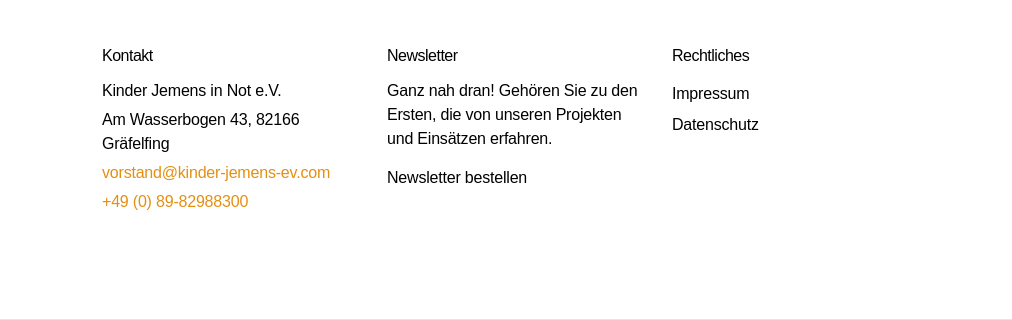
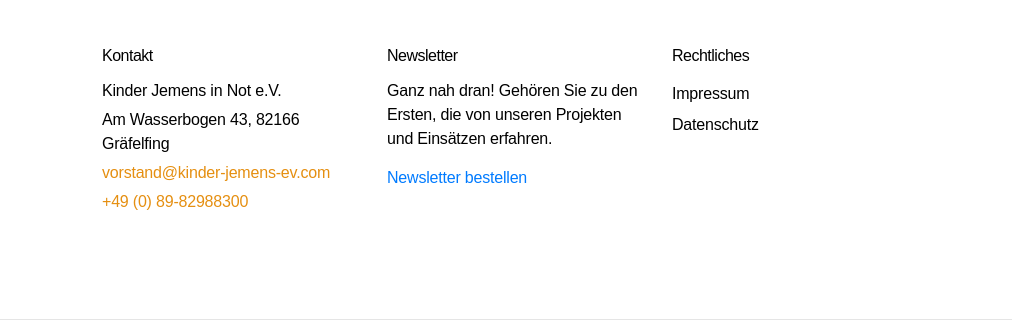
Before and after one commit to jk-png/kinder_jemen_ev, a website: page index.html in a window 1280 px wide. Shown: the part 4931-5251 px from the top of the page, 268-1280 px from the left. Drawn offline with nearby package versions, Linux system fonts and the light colour scheme; files that its build step writes are made by us from their sources.

Commit message:
content update

```diff
--- a/index.html
+++ b/index.html
@@ -330,7 +330,7 @@
                     <div class="widget-content">
                         <strong><h4>Newsletter</h4></strong>
                         <p>Ganz nah dran! Gehören Sie zu den Ersten, die von unseren Projekten und Einsätzen erfahren.</p>
-                        <a href="https://www2.kinder-jemens-ev.com/newsletter/" class="col-black">Newsletter bestellen</a>
+                        <a href="https://www2.kinder-jemens-ev.com/newsletter/" class="">Newsletter bestellen</a>
                     </div>
                 </div>
                 <div class="col  sm-padding">
```
